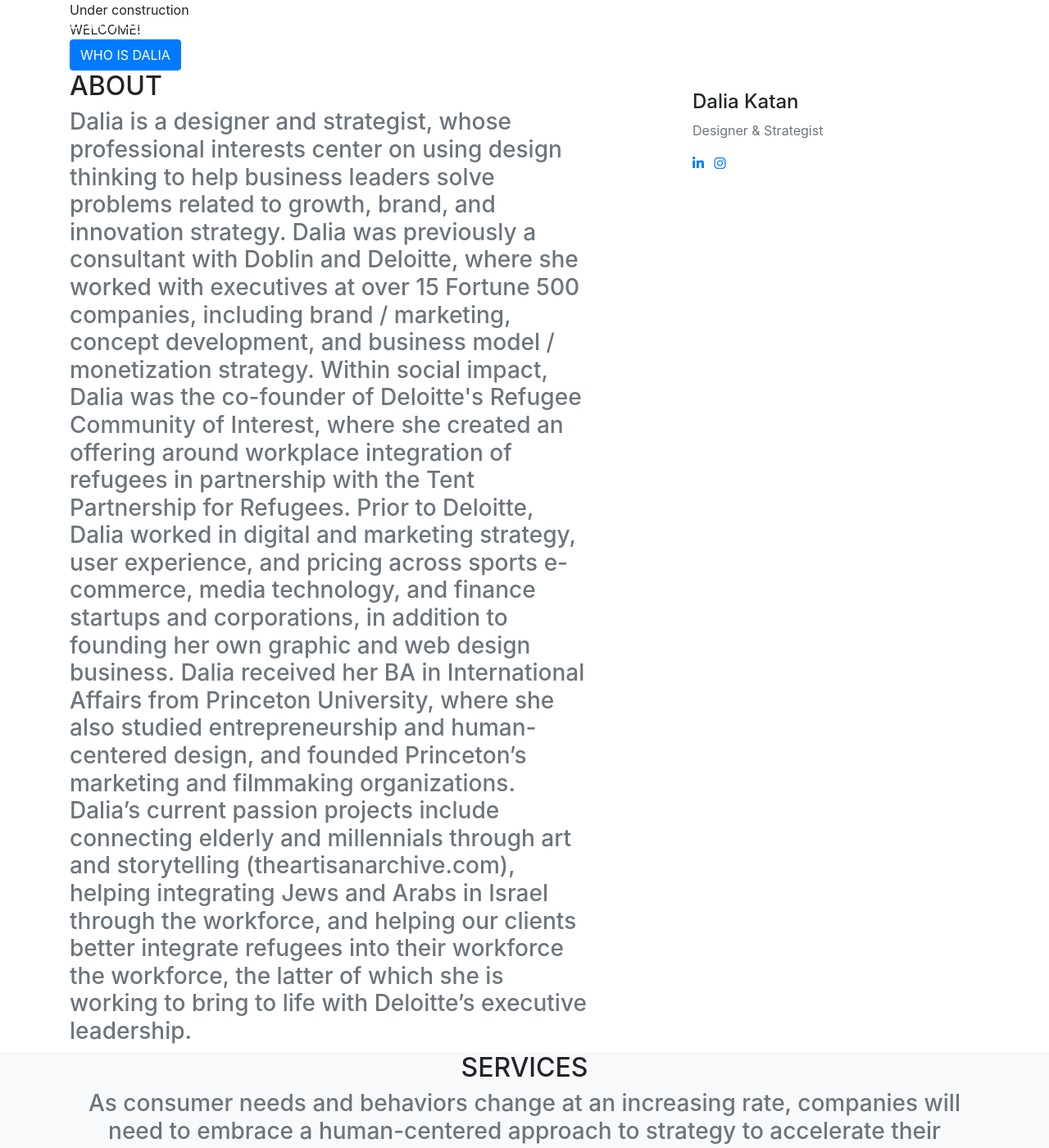
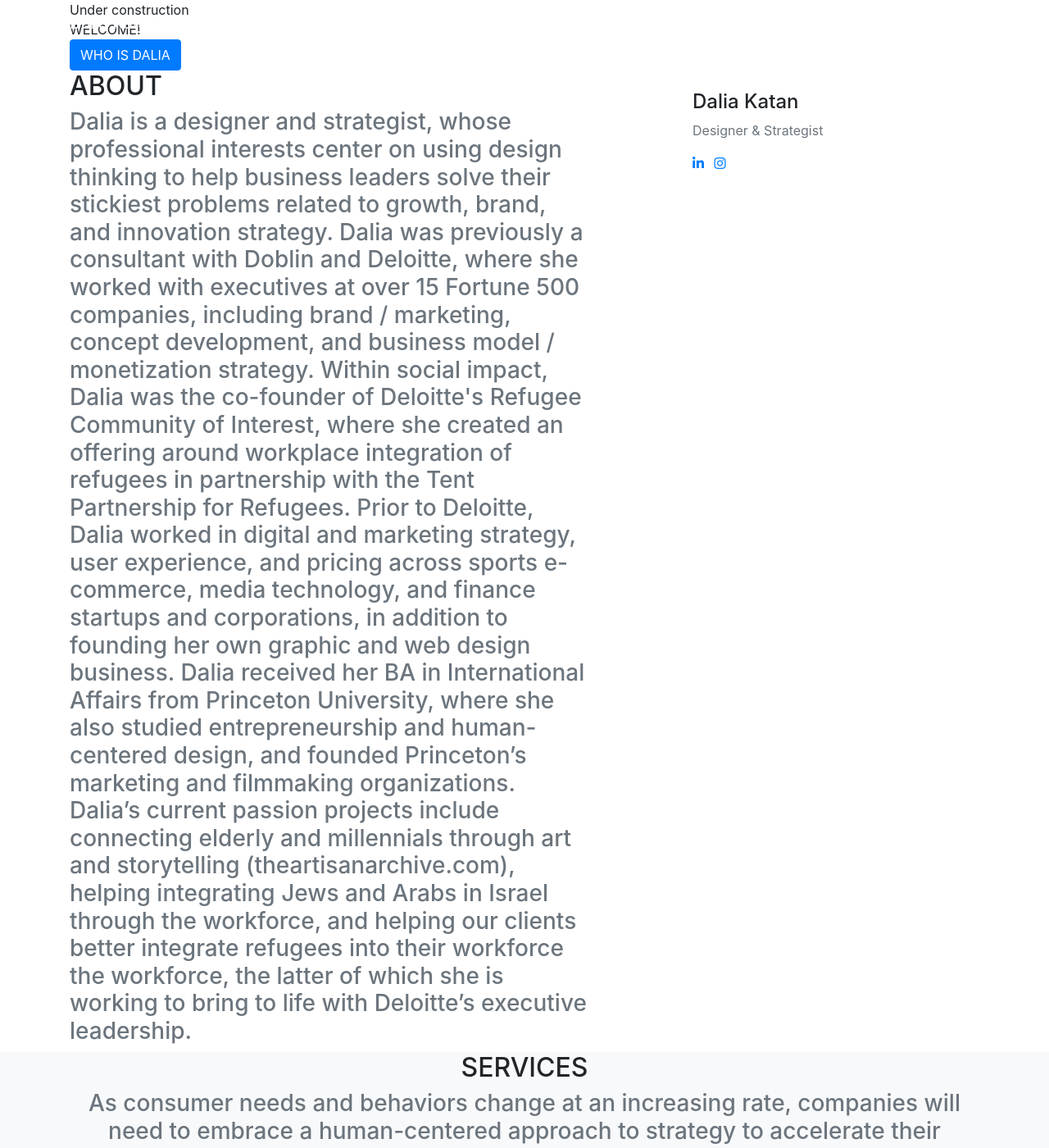
Before and after one commit to dalkat/dalkat.github.io, a Jekyll site: the page built from index.md, in a window 1280 px wide and 1400 px high. Shown: the whole window at 82% size. Built offline with Jekyll 4.4.1, drawn with Linux system fonts in a browser that asks for light colours; nearby versions of some CDN libraries; some web fonts are replaced; library files that are not in the unit come from our copies.

Commit message:
content edits about 1

```diff
--- a/_data/home.yml
+++ b/_data/home.yml
@@ -5,7 +5,7 @@ intro:
 
 about:
   heading: About
-  subheading: Dalia is a designer and strategist, whose professional interests center on using design thinking to help business leaders solve problems related to growth, brand, and innovation strategy. Dalia was previously a consultant with Doblin and Deloitte, where she worked with executives at over 15 Fortune 500 companies, including brand / marketing, concept development, and business model / monetization strategy. Within social impact, Dalia was the co-founder of Deloitte's Refugee Community of Interest, where she created an offering around workplace integration of refugees in partnership with the Tent Partnership for Refugees. Prior to Deloitte, Dalia worked in digital and marketing strategy, user experience, and pricing across sports e-commerce, media technology, and finance startups and corporations, in addition to founding her own graphic and web design business. Dalia received her BA in International Affairs from Princeton University, where she also studied entrepreneurship and human-centered design, and founded Princeton’s marketing and filmmaking organizations. Dalia’s current passion projects include connecting elderly and millennials through art and storytelling (theartisanarchive.com), helping integrating Jews and Arabs in Israel through the workforce, and helping our clients better integrate refugees into their workforce the workforce, the latter of which she is working to bring to life with Deloitte’s executive leadership.
+  subheading: Dalia is a designer and strategist, whose professional interests center on using design thinking to help business leaders solve their stickiest problems related to growth, brand, and innovation strategy. Dalia was previously a consultant with Doblin and Deloitte, where she worked with executives at over 15 Fortune 500 companies, including brand / marketing, concept development, and business model / monetization strategy. Within social impact, Dalia was the co-founder of Deloitte's Refugee Community of Interest, where she created an offering around workplace integration of refugees in partnership with the Tent Partnership for Refugees. Prior to Deloitte, Dalia worked in digital and marketing strategy, user experience, and pricing across sports e-commerce, media technology, and finance startups and corporations, in addition to founding her own graphic and web design business. Dalia received her BA in International Affairs from Princeton University, where she also studied entrepreneurship and human-centered design, and founded Princeton’s marketing and filmmaking organizations. Dalia’s current passion projects include connecting elderly and millennials through art and storytelling (theartisanarchive.com), helping integrating Jews and Arabs in Israel through the workforce, and helping our clients better integrate refugees into their workforce the workforce, the latter of which she is working to bring to life with Deloitte’s executive leadership.
 
 
 team:
```
